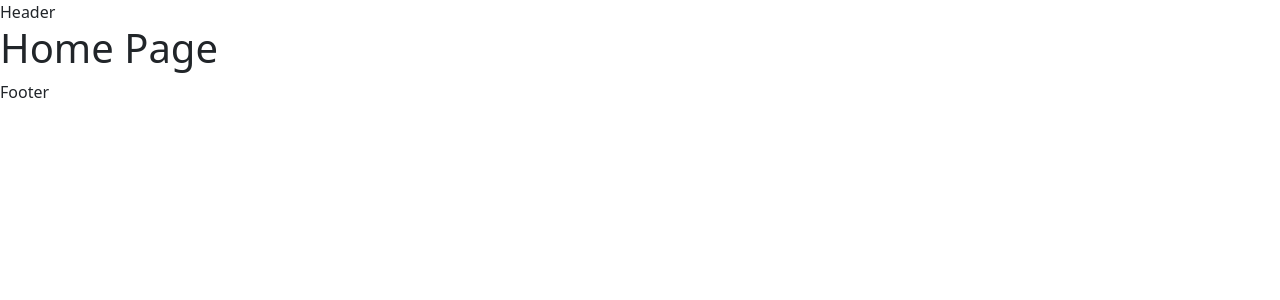
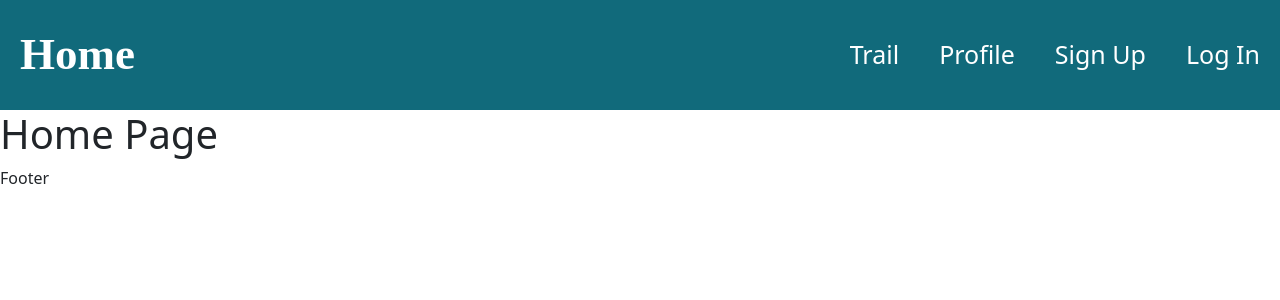
Before and after one commit to Annie14254/bike-trail-explore, a React (Create React App) app in the folder client/: page / in a window 1280 px wide. Shown: the top 300 px of the page. Built offline with nearby package versions, Linux system fonts and the light colour scheme.

Commit message:
completed header

```diff
--- a/client/package.json
+++ b/client/package.json
@@ -10,6 +10,7 @@
     "react": "^18.2.0",
     "react-bootstrap": "^2.7.4",
     "react-dom": "^18.2.0",
+    "react-icons": "^4.9.0",
     "react-router-dom": "^6.11.2",
     "react-scripts": "5.0.1",
     "web-vitals": "^2.1.4"
--- a/client/src/components/Header.js
+++ b/client/src/components/Header.js
@@ -1,11 +1,31 @@
-import React from 'react'
+import React, { useState, useEffect } from "react";
+import "../styles/Header.css";
+import { AiOutlineMenu } from "react-icons/ai";
 
-function Header() {
+export default function Header() {
+  const [dropNav, setDropNav] = useState(false);
+
+  useEffect(() => {
+    setDropNav(false);
+  }, []);
+
   return (
-    <div>
-      Header
+    <div className="navbar" id={dropNav ? "open" : "close"}>
+      <div className="toggleButton">
+        <button onClick={() => {setDropNav((prev) => !prev)}}>
+          <AiOutlineMenu />
+        </button>
+      </div>
+
+      <div className="links">
+
+        <a href={`/`} id="name" >Home</a>
+        <a href={`/maps`} className="navs">Trail</a>
+        <a href={`/profile`} className="navs">Profile</a>
+        <a href={`/signup`} className="navs">Sign Up</a>
+        <a href={`/login`} className="navs">Log In</a>
+
+      </div>
     </div>
   )
 }
-
-export default Header
--- a/client/src/index.js
+++ b/client/src/index.js
@@ -3,6 +3,7 @@ import ReactDOM from 'react-dom/client';
 import './index.css';
 import App from './App';
 import reportWebVitals from './reportWebVitals';
+import "bootstrap/dist/js/bootstrap.bundle.min";
 import 'bootstrap/dist/css/bootstrap.min.css';
 
 const root = ReactDOM.createRoot(document.getElementById('root'));
--- /dev/null
+++ b/client/src/styles/Header.css
@@ -0,0 +1,111 @@
+.navbar {
+    width: 100%;
+    height: 110px;
+    background: #116A7B;
+  }
+
+  .links {
+    width: 100%;
+    height: 100%;
+    display: flex;
+    align-items: center;
+    justify-content: center;
+    color: white;
+  }
+
+  .links:first-child {
+    justify-content: left;
+  }
+
+  .navbar a {
+    color: white;
+    text-decoration: none;
+    margin: 20px;
+    font-size: 25px;
+  }
+
+  .toggleButton {
+    width: 100%;
+    height: 100px;
+    display: flex;
+    align-items: center;
+    justify-content: flex-start;
+  }
+
+  .toggleButton svg {
+    font-size: 50px;
+  }
+  .toggleButton button {
+    margin-right: 20px;
+    background-color: transparent;
+    border: none;
+    color: white;
+    cursor: pointer;
+  }
+
+  #open {
+    height: 40vh;
+  }
+
+  #open .links {
+    flex-direction: column;
+    justify-content: flex-start;
+    margin-top: 10px;
+  }
+
+  #open a {
+    width: 100%;
+    text-align: center;
+  }
+
+  #name {
+    flex: 1;
+  }
+
+  #name {
+    font-size: 45px;
+    font-weight: 600;
+    font-family: 'Times New Roman', Times, serif;
+  }
+
+  #open #name {
+    font-size: 35px;
+    flex: 0;
+  }
+
+  #open .navs {
+    margin-top: 0px;
+  }
+
+  @media only screen and (max-width: 900px) {
+    .navbar a {
+      width: 80px;
+    }
+  }
+
+  @media only screen and (max-width: 740px) {
+    .toggleButton {
+      display: flex;
+    }
+    #close a {
+      display: none;
+    }
+  }
+
+  @media only screen and (min-width: 740px) {
+    .toggleButton {
+      display: none;
+    }
+
+    .hiddenLinks {
+      display: none;
+    }
+
+    #open {
+      height: 100px;
+    }
+
+    #open .links {
+      flex-direction: row;
+    }
+  }
```
Also changed, not shown: 1 other file (tests, documents, lock files or other folders).
